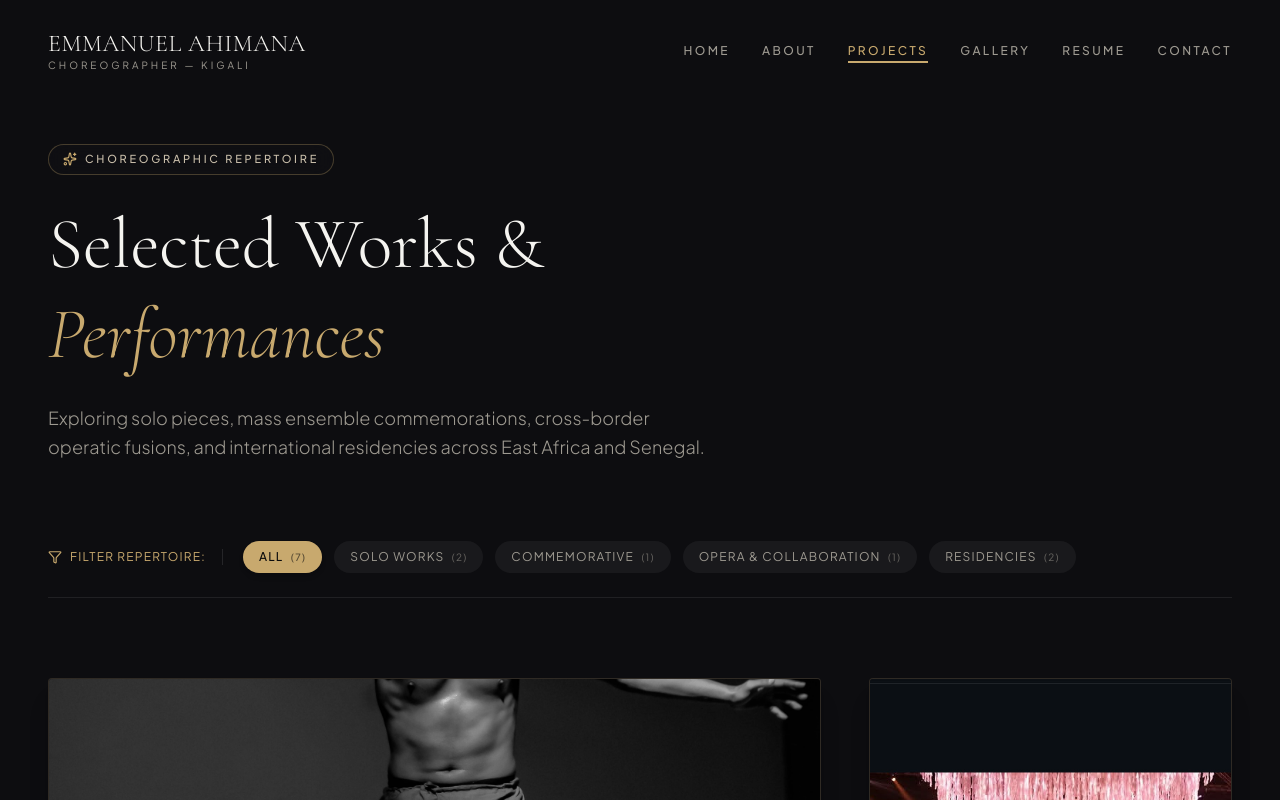
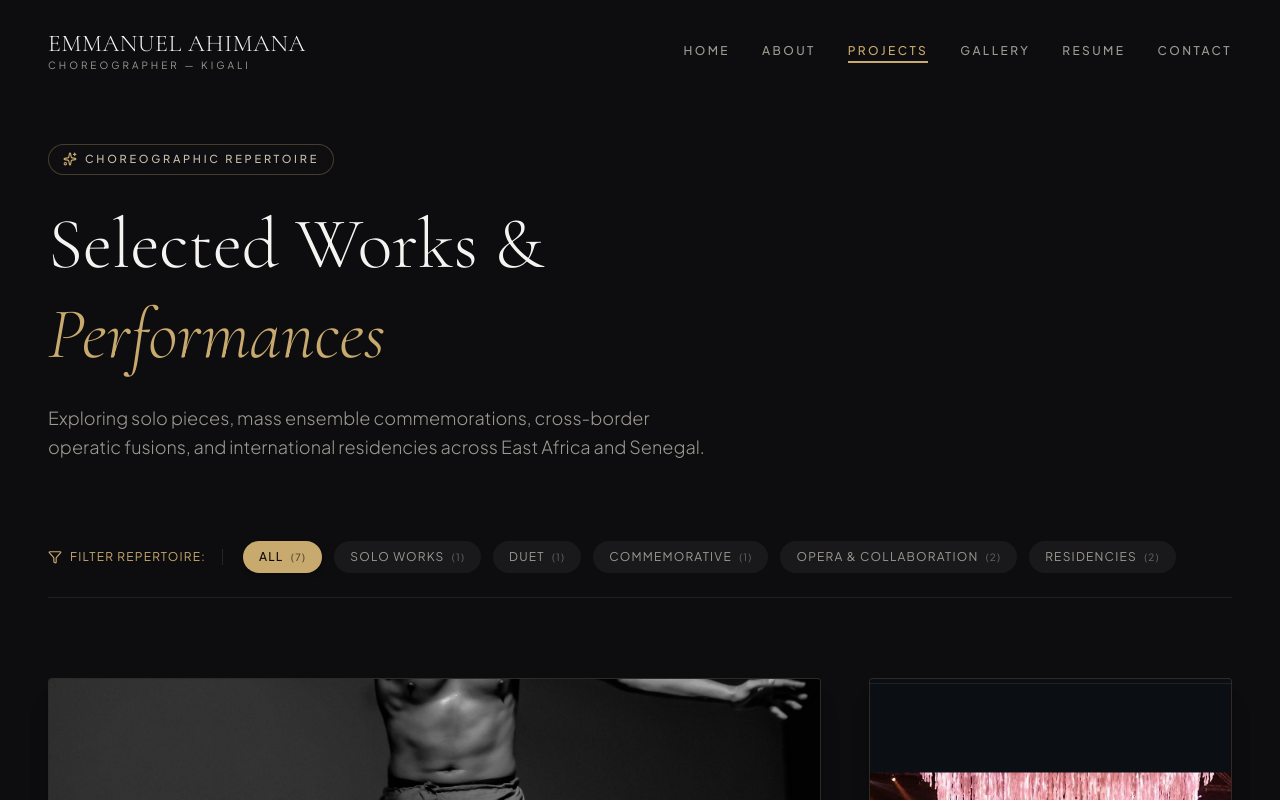
Before and after one commit to Mosey-manzi/emma-portfolio, a Next.js app: page /projects in a window 1280 px wide. Shown: the top 800 px of the page. Built offline with nearby package versions, Linux system fonts and the light colour scheme.

Commit message:
Fix filter algorithms

```diff
--- a/app/projects/page.tsx
+++ b/app/projects/page.tsx
@@ -14,7 +14,7 @@ import { TextReveal } from '@/components/animations/TextReveal';
 import { projectsData, Project } from '@/data/projects';
 
 /** Category filter options */
-const categories = ['All', 'Solo Works', 'Commemorative', 'Opera & Collaboration', 'Residencies'] as const;
+const categories = ['All', 'Solo Works', 'Duet', 'Commemorative', 'Opera & Collaboration', 'Residencies'] as const;
 
 export default function ProjectsPage() {
   // Selected category filter state
@@ -70,11 +70,10 @@ export default function ProjectsPage() {
               key={cat}
               onClick={() => setActiveCategory(cat)}
               data-cursor={cat.toUpperCase()}
-              className={`px-4 py-2 rounded-full text-xs uppercase tracking-widest transition-all duration-300 ${
-                isActive
+              className={`px-4 py-2 rounded-full text-xs uppercase tracking-widest transition-all duration-300 ${isActive
                   ? 'bg-[#c8a96e] text-[#0b0b0c] font-medium shadow-md'
                   : 'bg-[rgba(255,255,255,0.05)] text-[#9e9a91] hover:text-[#f5f4f0] hover:bg-[rgba(255,255,255,0.1)]'
-              }`}
+                }`}
             >
               {cat} <span className="opacity-60 ml-1 text-[10px]">({count})</span>
             </button>
--- a/data/projects.ts
+++ b/data/projects.ts
@@ -24,7 +24,7 @@ export interface Project {
   /** Year of premiere or production */
   year: string;
   /** Primary category filter */
-  category?: 'Solo Works' | 'Commemorative' | 'Opera & Collaboration' | 'Residencies';
+  category?: 'Solo Works' | 'Commemorative' | 'Opera & Collaboration' | 'Duet' | 'Residencies';
   /** Core thematic description */
   theme: string;
   /** Venue, festival, or geographic location */
@@ -138,7 +138,7 @@ Darkness becomes a space of transformation, where breath is rediscovered and lim
       { role: 'Artistic Programming & Coordination', name: 'Didacienne Nibagwire' },
       { role: 'Music', name: 'Herve Twahirwa & Samuel Kamanzi' },
       { role: 'Costume Design', name: 'Cedric Mizero' },
-      { role: 'Assistant Choreographer & Dancer', name: 'Emmanuel Ahimana' }
+      { role: 'Assistant Choreographer: ', name: 'Emmanuel Ahimana & 9' }
     ],
     tags: ['Commemorative', 'Mass Ensemble', 'Cultural Memory'],
     summary: 'A monumental choreographic work bringing together 130 dancers in a moving journey from past to future, carrying three symbolic gifts: healing, unity, and renewal.',
@@ -250,7 +250,7 @@ In this perpetual journey toward what is believed to be an exit, stories emerge
     title: 'MITI MITI',
     subtitle: 'Dance of Resistance & Survival',
     year: '2026',
-    category: 'Solo Works',
+    category: 'Duet',
     theme: 'Rebellion, Survival & Dual Worlds',
     location: 'Congo & Institut Français du Bukavu',
     duration: '30 Minutes',
@@ -321,6 +321,7 @@ This transformative experience allowed the body to embrace rhythm while connecti
     title: 'INGOMANSHYA',
     subtitle: 'Coaching Choreographic Work with Ingomanshya Company',
     year: '2026',
+    category: 'Opera & Collaboration',
     theme: 'Percussive Body Movement & Heritage Revival',
     location: 'Canada -Brazil tour',
     duration: '50 Minutes',
```
